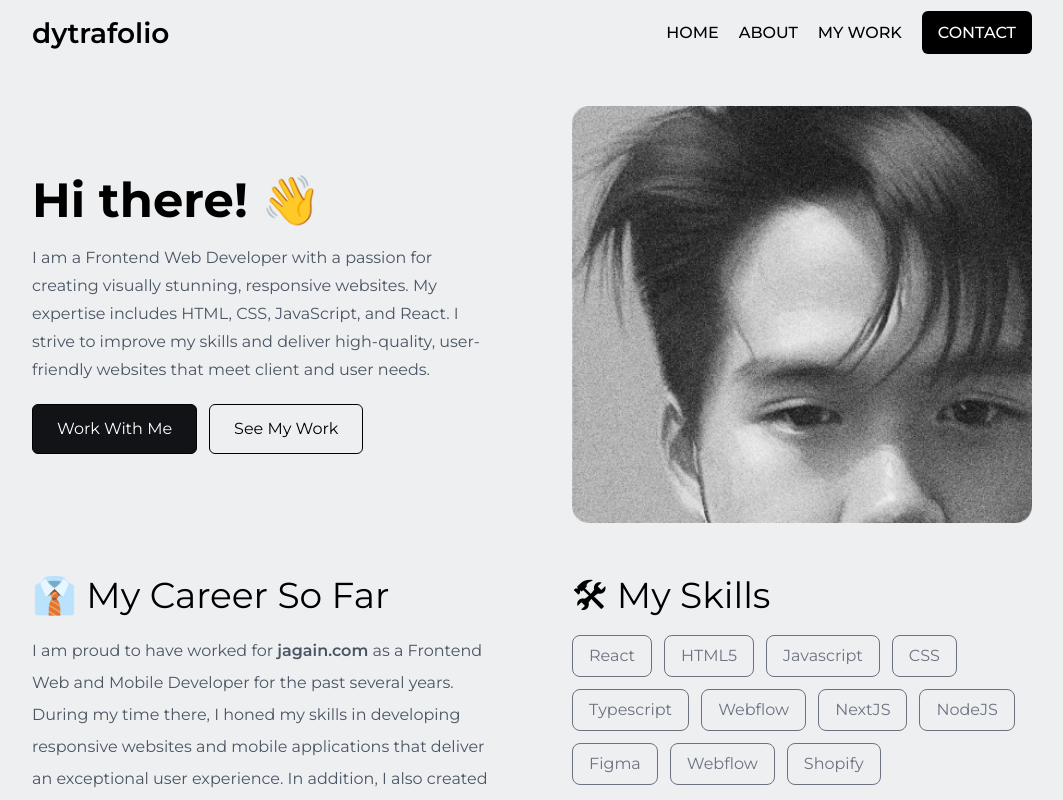
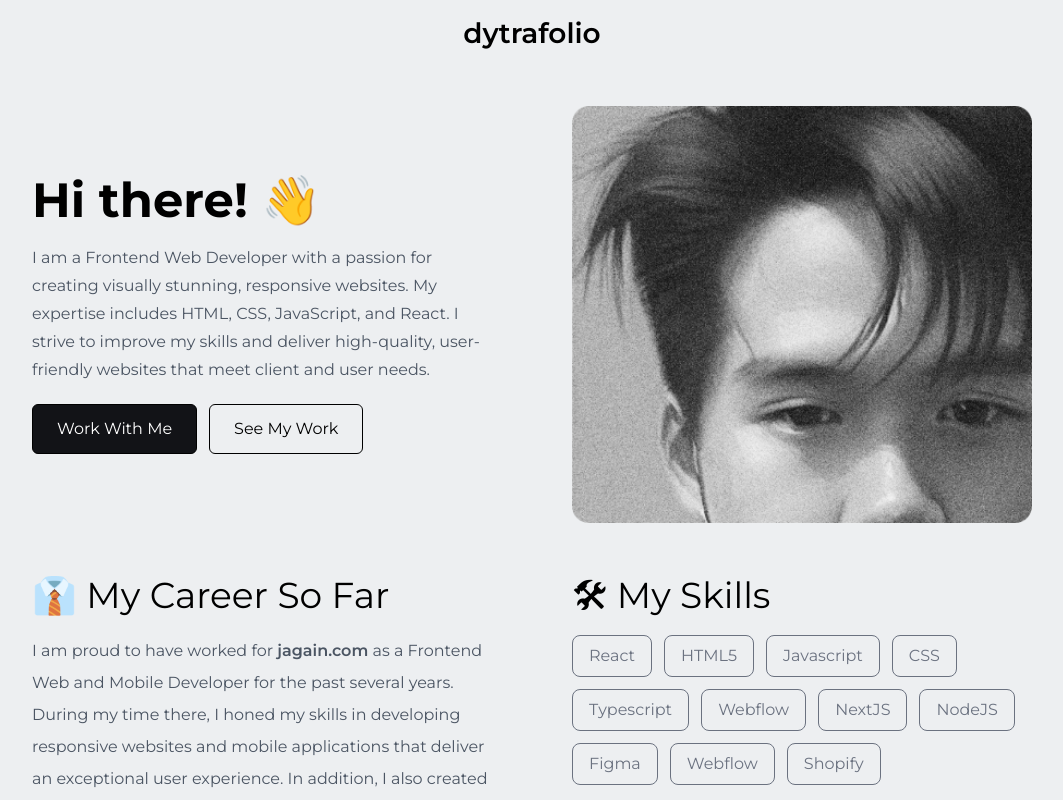
Before and after one commit to dytra/dytra.github.io, a Next.js app: page / in a window 1280 px wide. Shown: the top 800 px of the page, without its empty margins (108-1171 px from the left). Built offline with nearby package versions, Linux system fonts and the light colour scheme.

Commit message:
hide menu

```diff
--- a/src/pages/index.tsx
+++ b/src/pages/index.tsx
@@ -31,11 +31,11 @@ export default function Home() {
       <HeadMeta />
 
       <main className="container md:max-w-5xl mx-auto px-3">
-        <nav className="flex pt-3 items-center">
-          <div className="logo">
-            <span className='font-semibold'>dytrafolio</span>
+        <nav className="flex pt-3 items-center justify-center">
+          <div className="logo ">
+            <a href="/" className='font-semibold'>dytrafolio</a>
           </div>
-          <div className="menu-container hidden md:block ml-auto">
+          {/* <div className="menu-container hidden md:block ml-auto">
             <ul className="flex gap-5">
               {menus.map((menu, index) => {
                 return (
@@ -44,7 +44,7 @@ export default function Home() {
                 )
               })}
             </ul>
-          </div>
+          </div> */}
         </nav>
 
         <div className="spacer h-10"></div>
```
